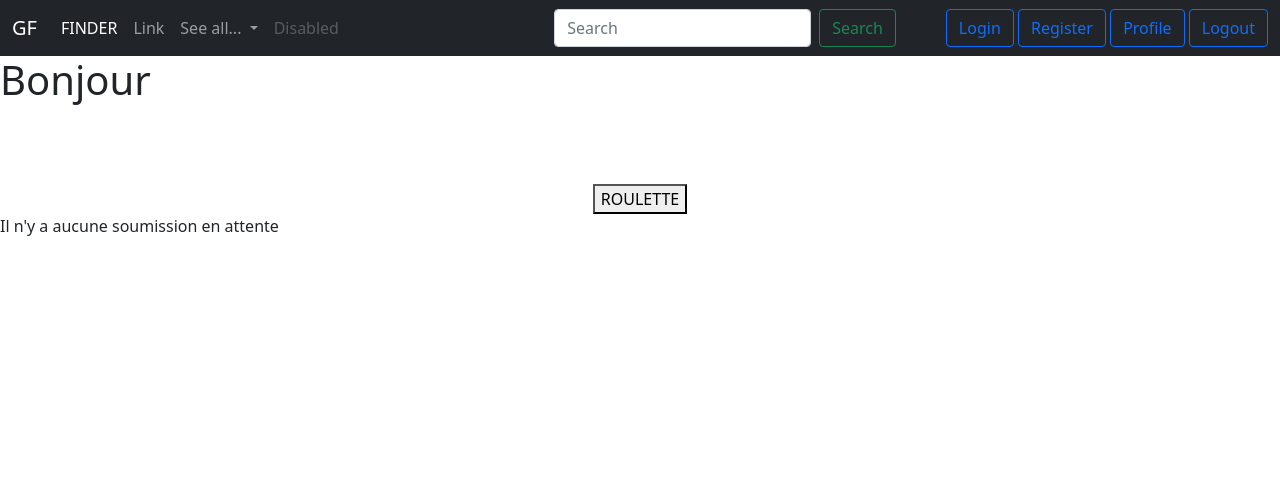
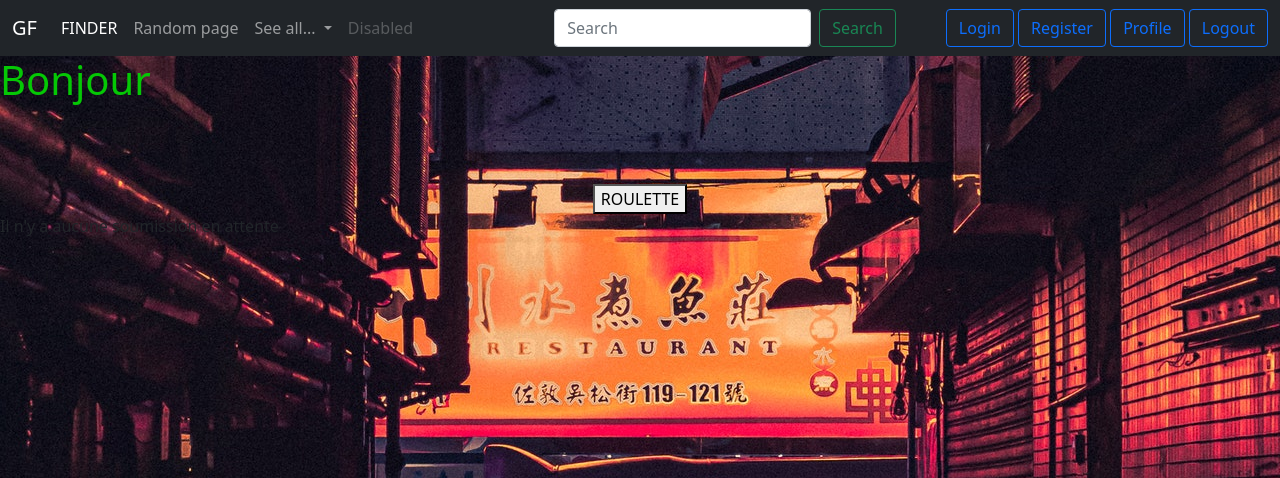
Before and after one commit to MythMega/GameFinder, a Django app: page / in a window 1280 px wide. Shown: the top 478 px of the page. Run offline with Django 3.2, Linux system fonts and the light colour scheme; data that the repository does not hold is empty.

Commit message:
css / image

```diff
--- /dev/null
+++ b/www/Django/finder/static/finder/css/style.css
@@ -0,0 +1,8 @@
+h1 {
+    color: rgb(5, 200, 5);
+}
+
+body {
+    background: black url("../img/bg.jpg") no-repeat;
+    background-position: center;
+}
--- a/www/Django/finder/templates/finder/index.html
+++ b/www/Django/finder/templates/finder/index.html
@@ -1,4 +1,5 @@
 {% extends "finder/template_page.html" %}
+{% load static %}
 
 {% block titre %}Index{% endblock %}
 
--- a/www/Django/finder/templates/finder/template_page.html
+++ b/www/Django/finder/templates/finder/template_page.html
@@ -5,7 +5,9 @@
     <meta charset="UTF-8">
     <meta http-equiv="X-UA-Compatible" content="IE=edge">
     <meta name="viewport" content="width=device-width, initial-scale=1.0">
+
     <link href="https://cdn.jsdelivr.net/npm/bootstrap@5.0.2/dist/css/bootstrap.min.css" rel="stylesheet" integrity="sha384-EVSTQN3/azprG1Anm3QDgpJLIm9Nao0Yz1ztcQTwFspd3yD65VohhpuuCOmLASjC" crossorigin="anonymous">
+    <link rel="stylesheet" type="text/css" href="{% static 'finder/css/style.css' %}">
     <title>{% block titre %} {% endblock %}</title>
 </head>
 <body>
@@ -22,7 +24,7 @@
                     <a class="nav-link active" aria-current="page" href="{% url 'finder:index'%}">FINDER</a>
                   </li>
                   <li class="nav-item">
-                    <a class="nav-link" href="#">Link</a>
+                    <a class="nav-link" href="#">Random page</a>
                   </li>
                   <li class="nav-item dropdown">
                     <a class="nav-link dropdown-toggle" href="#" id="navbarDropdown" role="button" data-bs-toggle="dropdown" aria-expanded="false">
@@ -30,11 +32,15 @@
                     </a>
                     <ul class="dropdown-menu" aria-labelledby="navbarDropdown">
                       <li><a class="dropdown-item" href="#">Games</a></li>
+                      <li><a class="dropdown-item" href="#">Licence</a></li>
                       <li><hr class="dropdown-divider"></li>
                       <li><a class="dropdown-item" href="#">Pending Submissions</a></li>
                       <li><hr class="dropdown-divider"></li>
                       <li><a class="dropdown-item" href="#">Platform</a></li>
-                      <li><a class="dropdown-item" href="#">Something else here</a></li>
+                      <li><a class="dropdown-item" href="#">Editor</a></li>
+                      <li><a class="dropdown-item" href="#">Dev</a></li>
+                      <li><hr class="dropdown-divider"></li>
+                      <li><a class="dropdown-item" href="#">Tags</a></li>
                     </ul>
                   </li>
                   <li class="nav-item">
```
Also changed, not shown: www/Django/finder/static/finder/img/bg.jpg (added).
